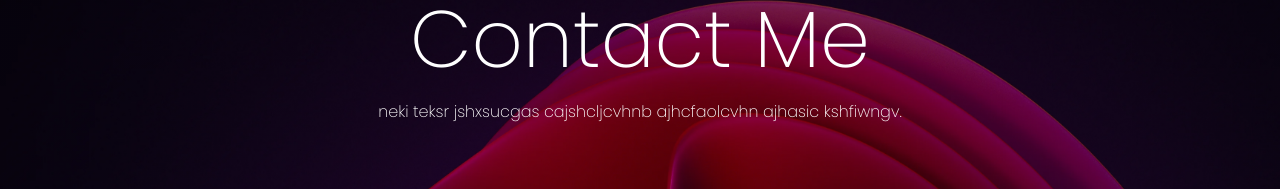
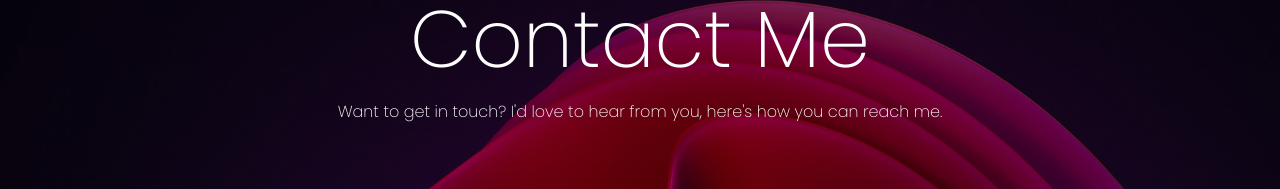
Before and after one commit to Ena1313/EnaSpremoArt, a plain HTML site: page Contact.html in a window 1280 px wide. Shown: the part 98-287 px from the top of the page. Drawn offline with Linux system fonts and the light colour scheme.

Commit message:
fixed text under title

```diff
--- a/Contact.html
+++ b/Contact.html
@@ -14,7 +14,7 @@
     <section class="contact">
         <div class="content">
             <h2>Contact Me</h2>
-            <p>neki teksr jshxsucgas cajshcljcvhnb ajhcfaolcvhn ajhasic kshfiwngv.</p>
+            <p>Want to get in touch? I'd love to hear from you, here's how you can reach me.</p>
         </div>
         <div class="container">
             <div class="contactInfo">
```
